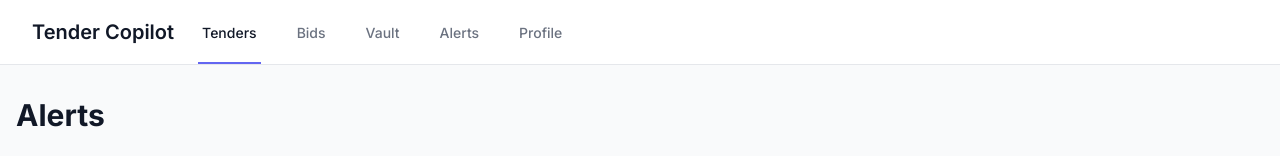
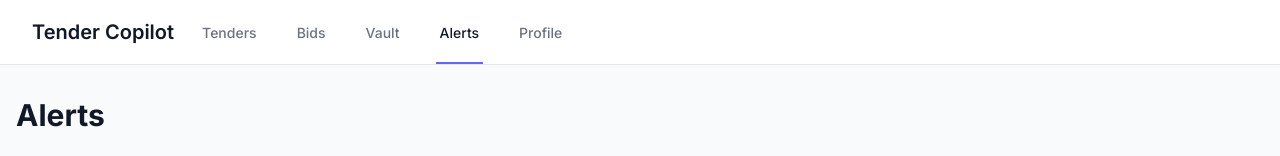
Before and after one commit to pranavjayaprakash04/tender-copilot, a Next.js app in the folder frontend/: page /alerts in a window 1280 px wide. Shown: the top 156 px of the page. Built offline with nearby package versions, Linux system fonts and the light colour scheme.

Commit message:
Update layout.tsx

```diff
--- a/frontend/app/(dashboard)/layout.tsx
+++ b/frontend/app/(dashboard)/layout.tsx
@@ -1,10 +1,23 @@
+"use client";
+
 import React from "react";
+import { usePathname } from "next/navigation";
+
+const navLinks = [
+  { href: "/tenders", label: "Tenders" },
+  { href: "/bids", label: "Bids" },
+  { href: "/vault", label: "Vault" },
+  { href: "/alerts", label: "Alerts" },
+  { href: "/profile", label: "Profile" },
+];
 
 export default function DashboardLayout({
   children,
 }: {
   children: React.ReactNode;
 }) {
+  const pathname = usePathname();
+
   return (
     <div className="min-h-screen bg-gray-50">
       <nav className="bg-white shadow-sm border-b border-gray-200">
@@ -15,21 +28,22 @@ export default function DashboardLayout({
                 <h1 className="text-xl font-semibold text-gray-900">Tender Copilot</h1>
               </div>
               <div className="hidden sm:ml-6 sm:flex sm:space-x-8">
-                <a href="/tenders" className="border-indigo-500 text-gray-900 inline-flex items-center px-1 pt-1 border-b-2 text-sm font-medium">
-                  Tenders
-                </a>
-                <a href="/bids" className="border-transparent text-gray-500 hover:border-gray-300 hover:text-gray-700 inline-flex items-center px-1 pt-1 border-b-2 text-sm font-medium">
-                  Bids
-                </a>
-                <a href="/vault" className="border-transparent text-gray-500 hover:border-gray-300 hover:text-gray-700 inline-flex items-center px-1 pt-1 border-b-2 text-sm font-medium">
-                  Vault
-                </a>
-                <a href="/alerts" className="border-transparent text-gray-500 hover:border-gray-300 hover:text-gray-700 inline-flex items-center px-1 pt-1 border-b-2 text-sm font-medium">
-                  Alerts
-                </a>
-                <a href="/profile" className="border-transparent text-gray-500 hover:border-gray-300 hover:text-gray-700 inline-flex items-center px-1 pt-1 border-b-2 text-sm font-medium">
-                  Profile
-                </a>
+                {navLinks.map(({ href, label }) => {
+                  const isActive = pathname === href || pathname.startsWith(href + "/");
+                  return (
+                    <a
+                      key={href}
+                      href={href}
+                      className={`inline-flex items-center px-1 pt-1 border-b-2 text-sm font-medium transition-colors ${
+                        isActive
+                          ? "border-indigo-500 text-gray-900"
+                          : "border-transparent text-gray-500 hover:border-gray-300 hover:text-gray-700"
+                      }`}
+                    >
+                      {label}
+                    </a>
+                  );
+                })}
               </div>
             </div>
           </div>
```
